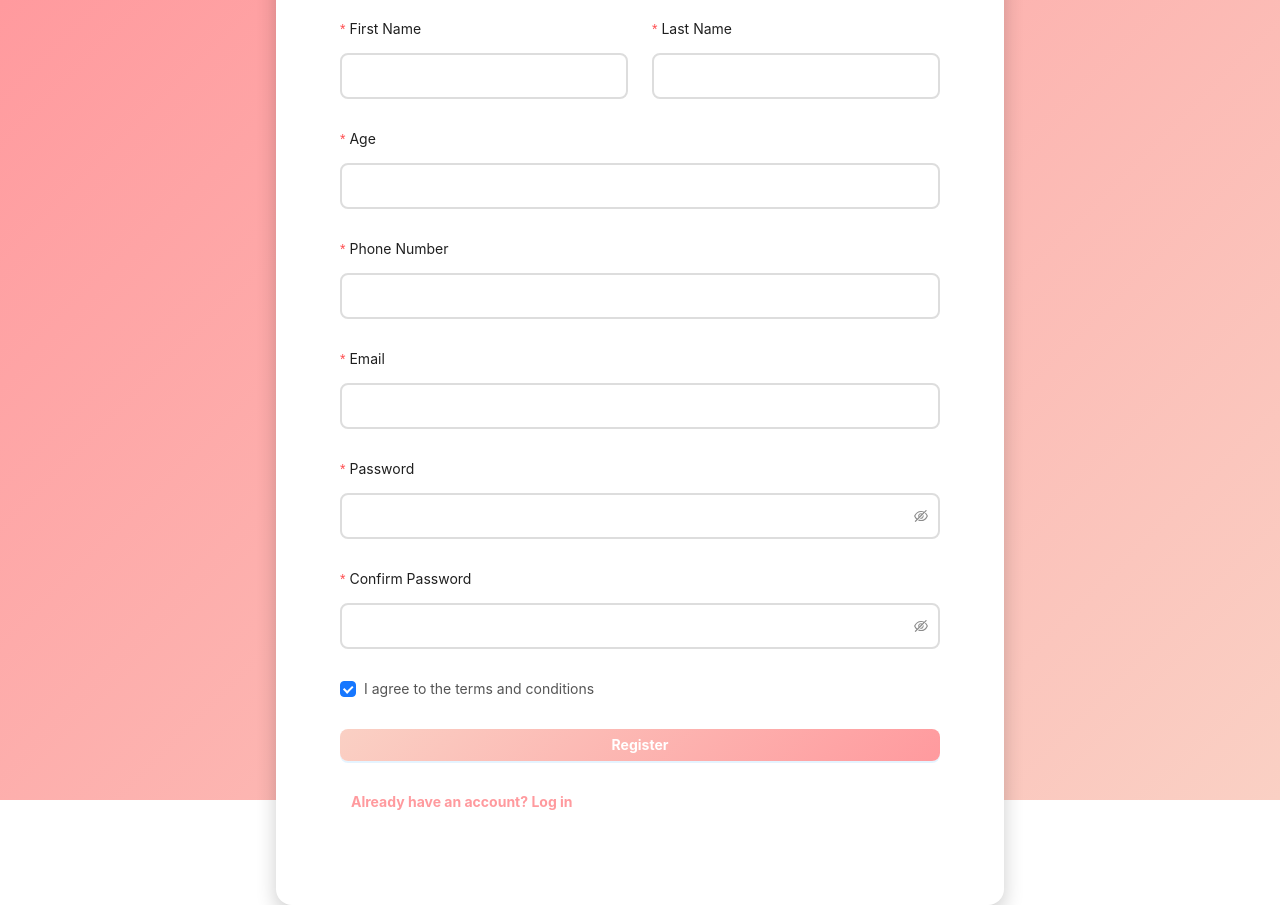
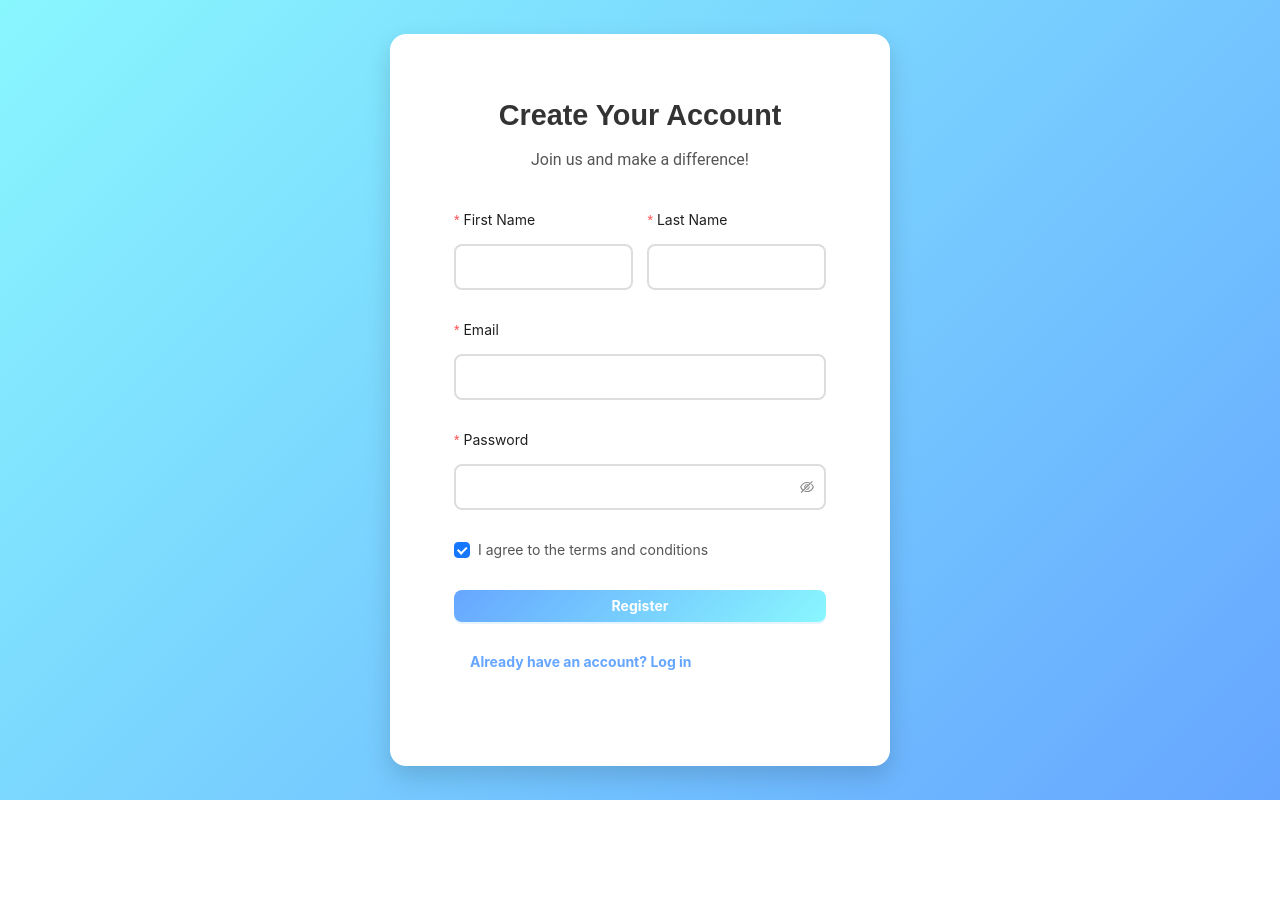
Before and after one commit to Subah-Zarin/FOR-EVERY-SOUL, a React (Create React App) app in the folder frontend/: page /register in a window 1280 px wide. After the commit the page ends 800 px from the top, so only its background shows below. Built offline with nearby package versions, Linux system fonts and the light colour scheme.

Commit message:
authentication in login and registation page

```diff
--- /dev/null
+++ b/frontend/src/pages/Account.js
@@ -0,0 +1,10 @@
+import React from 'react';
+
+const Account = () => (
+  <div style={{ textAlign: 'center' }}>
+    <h2>Account Page</h2>
+    <p>Welcome to your account dashboard!</p>
+  </div>
+);
+
+export default Account;
--- a/frontend/src/pages/Register.js
+++ b/frontend/src/pages/Register.js
@@ -1,8 +1,21 @@
 import React from 'react';
-import { Button, Checkbox, Form, Input } from 'antd';
+import { Button, Checkbox, Form, Input, message } from 'antd';
+import { useNavigate } from 'react-router-dom';
+
+const Register = () => {
+  const navigate = useNavigate(); // Hook to navigate between pages
 
   const onFinish = (values) => {
-  console.log('Success:', values);
+    const passwordRegex = /^[A-Za-z0-9]{8}$/;
+
+    if (passwordRegex.test(values.password)) {
+      console.log('Registration successful:', values);
+      message.success('Registration successful!');
+      // Navigate to the Account page after successful registration
+      navigate('/account');
+    } else {
+      message.error('Password must be exactly 8 characters and contain both letters and numbers.');
+    }
   };
 
   const onFinishFailed = (errorInfo) => {
@@ -10,18 +23,18 @@ const onFinishFailed = (errorInfo) => {
   };
 
   const navigateToLogin = () => {
-  console.log('Navigate to Login Page'); // Replace with actual navigation logic
+    navigate('/login');
   };
 
-const Register = () => (
+  return (
     <div
       style={{
         display: 'flex',
         justifyContent: 'center',
         alignItems: 'center',
         height: '100vh',
-      background: 'linear-gradient(135deg, #ff9a9e, #fad0c4)', // Gradient background
-      animation: 'fadeIn 2s ease-in-out', // Fade-in effect for the container
+        background: 'linear-gradient(135deg, #89f7fe, #66a6ff)', // Fresh gradient background
+        animation: 'fadeIn 2s ease-in-out', // Smooth fade-in animation
       }}
     >
       <div
@@ -30,29 +43,38 @@ const Register = () => (
           boxSizing: 'border-box',
           backgroundColor: '#ffffff',
           borderRadius: '16px',
-        boxShadow: '0 8px 20px rgba(0, 0, 0, 0.2)', // Enhanced shadow for depth
+          boxShadow: '0 10px 25px rgba(0, 0, 0, 0.15)', // Softer shadow
           transform: 'scale(1)',
-        transition: 'transform 0.3s', // Add hover effect on the box
+          transition: 'transform 0.3s',
+          maxWidth: '500px',
+          width: '90%', // Responsive width
         }}
         onMouseEnter={(e) => (e.currentTarget.style.transform = 'scale(1.03)')}
         onMouseLeave={(e) => (e.currentTarget.style.transform = 'scale(1)')}
-    >
-      <div
-        style={{
-          width: '100%',
-          maxWidth: '600px',
-        }}
       >
         <h2
           style={{
             textAlign: 'center',
             marginBottom: '1rem',
-            fontFamily: 'Arial, sans-serif',
+            fontFamily: "'Poppins', sans-serif",
             color: '#333',
+            fontWeight: '700',
+            fontSize: '1.8rem',
           }}
         >
-          Register
+          Create Your Account
         </h2>
+        <p
+          style={{
+            textAlign: 'center',
+            color: '#555',
+            fontSize: '1rem',
+            marginBottom: '2rem',
+            fontFamily: "'Roboto', sans-serif",
+          }}
+        >
+          Join us and make a difference!
+        </p>
         <Form
           name="register"
           style={{
@@ -83,7 +105,10 @@ const Register = () => (
                   borderRadius: '8px',
                   padding: '10px',
                   border: '2px solid #ddd',
+                  transition: 'border-color 0.3s',
                 }}
+                onFocus={(e) => (e.target.style.borderColor = '#66a6ff')}
+                onBlur={(e) => (e.target.style.borderColor = '#ddd')}
               />
             </Form.Item>
 
@@ -108,82 +133,18 @@ const Register = () => (
                   borderRadius: '8px',
                   padding: '10px',
                   border: '2px solid #ddd',
+                  transition: 'border-color 0.3s',
                 }}
+                onFocus={(e) => (e.target.style.borderColor = '#66a6ff')}
+                onBlur={(e) => (e.target.style.borderColor = '#ddd')}
               />
             </Form.Item>
           </Form.Item>
 
           <Form.Item
-            label="Age"
-            name="age"
-            labelCol={{
-              span: 24,
-            }}
-            wrapperCol={{
-              span: 24,
-            }}
-            rules={[
-              {
-                required: true,
-                message: 'Please input your age!',
-              },
-              {
-                type: 'number',
-                min: 1,
-                max: 120,
-                transform: (value) => Number(value),
-                message: 'Age must be a number between 1 and 120!',
-              },
-            ]}
-          >
-            <Input
-              type="number"
-              style={{
-                borderRadius: '8px',
-                padding: '10px',
-                border: '2px solid #ddd',
-              }}
-            />
-          </Form.Item>
-
-          <Form.Item
-            label="Phone Number"
-            name="phone"
-            labelCol={{
-              span: 24,
-            }}
-            wrapperCol={{
-              span: 24,
-            }}
-            rules={[
-              {
-                required: true,
-                message: 'Please input your phone number!',
-              },
-              {
-                pattern: /^[0-9]{10}$/,
-                message: 'Phone number must be 10 digits!',
-              },
-            ]}
-          >
-            <Input
-              style={{
-                borderRadius: '8px',
-                padding: '10px',
-                border: '2px solid #ddd',
-              }}
-            />
-          </Form.Item>
-
-          <Form.Item
             label="Email"
             name="email"
-            labelCol={{
-              span: 24,
-            }}
-            wrapperCol={{
-              span: 24,
-            }}
+            labelCol={{ span: 24 }}
             rules={[
               {
                 required: true,
@@ -197,19 +158,17 @@ const Register = () => (
                 borderRadius: '8px',
                 padding: '10px',
                 border: '2px solid #ddd',
+                transition: 'border-color 0.3s',
               }}
+              onFocus={(e) => (e.target.style.borderColor = '#66a6ff')}
+              onBlur={(e) => (e.target.style.borderColor = '#ddd')}
             />
           </Form.Item>
 
           <Form.Item
             label="Password"
             name="password"
-            labelCol={{
-              span: 24,
-            }}
-            wrapperCol={{
-              span: 24,
-            }}
+            labelCol={{ span: 24 }}
             rules={[
               {
                 required: true,
@@ -222,43 +181,10 @@ const Register = () => (
                 borderRadius: '8px',
                 padding: '10px',
                 border: '2px solid #ddd',
+                transition: 'border-color 0.3s',
               }}
-            />
-          </Form.Item>
-
-          <Form.Item
-            label="Confirm Password"
-            name="confirmPassword"
-            labelCol={{
-              span: 24,
-            }}
-            wrapperCol={{
-              span: 24,
-            }}
-            dependencies={['password']}
-            rules={[
-              {
-                required: true,
-                message: 'Please confirm your password!',
-              },
-              ({ getFieldValue }) => ({
-                validator(_, value) {
-                  if (!value || getFieldValue('password') === value) {
-                    return Promise.resolve();
-                  }
-                  return Promise.reject(
-                    new Error('The two passwords do not match!')
-                  );
-                },
-              }),
-            ]}
-          >
-            <Input.Password
-              style={{
-                borderRadius: '8px',
-                padding: '10px',
-                border: '2px solid #ddd',
-              }}
+              onFocus={(e) => (e.target.style.borderColor = '#66a6ff')}
+              onBlur={(e) => (e.target.style.borderColor = '#ddd')}
             />
           </Form.Item>
 
@@ -267,7 +193,7 @@ const Register = () => (
             valuePropName="checked"
             style={{ textAlign: 'left' }}
           >
-            <Checkbox style={{ color: '#555' }}>
+            <Checkbox style={{ color: '#555' }} >
               I agree to the terms and conditions
             </Checkbox>
           </Form.Item>
@@ -278,13 +204,19 @@ const Register = () => (
               htmlType="submit"
               style={{
                 width: '100%',
-                background: 'linear-gradient(135deg, #fad0c4, #ff9a9e)',
+                background: 'linear-gradient(135deg, #66a6ff, #89f7fe)',
                 border: 'none',
                 borderRadius: '8px',
                 padding: '10px',
                 fontWeight: 'bold',
                 cursor: 'pointer',
               }}
+              onMouseEnter={(e) =>
+                (e.currentTarget.style.background = 'linear-gradient(135deg, #89f7fe, #66a6ff)')
+              }
+              onMouseLeave={(e) =>
+                (e.currentTarget.style.background = 'linear-gradient(135deg, #66a6ff, #89f7fe)')
+              }
             >
               Register
             </Button>
@@ -295,12 +227,10 @@ const Register = () => (
               type="link"
               onClick={navigateToLogin}
               style={{
-                display: 'inline-block',
-                width: 'auto',
+                display: 'block',
                 textAlign: 'center',
-                color: '#ff9a9e',
+                color: '#66a6ff',
                 fontWeight: 'bold',
-                padding: '5px 10px', // Smaller button
               }}
             >
               Already have an account? Log in
@@ -309,7 +239,7 @@ const Register = () => (
         </Form>
       </div>
     </div>
-  </div>
   );
+};
 
 export default Register;
--- a/frontend/src/pages/login.css
+++ b/frontend/src/pages/login.css
@@ -1,19 +1,95 @@
 .login-paper {
   padding: 20px;
-  border-radius: 10px;
-  background: linear-gradient(135deg, #f5f7fa, #c3cfe2);
+  border-radius: 16px;
+  background: linear-gradient(135deg, #e0eafc, #cfdef3); /* Subtle and fresh gradient */
+  box-shadow: 0 8px 20px rgba(0, 0, 0, 0.1); /* Soft shadow for depth */
+  max-width: 400px; /* Adjust for smaller screens */
+  width: 90%; /* Ensures responsiveness */
+  margin: auto; /* Centers the container */
+  animation: fadeIn 1s ease-in-out; /* Smooth fade-in effect */
 }
 
 .login-form {
   display: flex;
   flex-direction: column;
+  gap: 15px; /* Uniform spacing between elements */
+}
+
+.login-form input {
+  padding: 12px;
+  border-radius: 8px;
+  border: 1px solid #ddd;
+  font-size: 1rem;
+  transition: border-color 0.3s;
+}
+
+.login-form input:focus {
+  outline: none;
+  border-color: #66a6ff; /* Highlight border on focus */
+  box-shadow: 0 0 8px rgba(102, 166, 255, 0.3); /* Subtle glow */
 }
 
 .login-button {
-  margin-top: 20px;
-  transition: background-color 0.3s;
+  padding: 12px;
+  border-radius: 8px;
+  border: none;
+  font-size: 1rem;
+  font-weight: bold;
+  color: white;
+  background: linear-gradient(135deg, #66a6ff, #89f7fe); /* Gradient for button */
+  cursor: pointer;
+  transition: background-color 0.3s, transform 0.2s;
 }
 
 .login-button:hover {
-  background-color: #0056b3;
+  background: linear-gradient(135deg, #89f7fe, #66a6ff); /* Reverse gradient on hover */
+  transform: scale(1.05); /* Slight zoom effect */
 }
+
+.login-button:active {
+  transform: scale(0.98); /* Pressed effect */
+}
+
+.login-link {
+  text-align: center;
+  margin-top: 10px;
+  font-size: 0.9rem;
+  color: #555;
+  text-decoration: none;
+  transition: color 0.3s;
+}
+
+.login-link:hover {
+  color: #66a6ff; /* Color change on hover */
+}
+
+@media (max-width: 768px) {
+  .login-paper {
+    padding: 16px;
+    border-radius: 12px;
+  }
+
+  .login-form input {
+    font-size: 0.9rem; /* Adjust font size for smaller screens */
+  }
+
+  .login-button {
+    font-size: 0.9rem;
+    padding: 10px;
+  }
+
+  .login-link {
+    font-size: 0.8rem;
+  }
+}
+
+@keyframes fadeIn {
+  from {
+    opacity: 0;
+    transform: translateY(10px);
+  }
+  to {
+    opacity: 1;
+    transform: translateY(0);
+  }
+}
```
Also changed, not shown: frontend/src/App.js (+12 -4 lines), frontend/src/pages/login.js (+42 -25 lines), 2 other files (tests, documents, lock files or other folders). Lines whose indentation alone changed are shown as unchanged.
